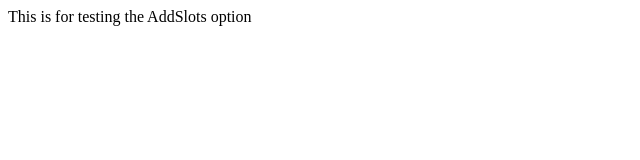
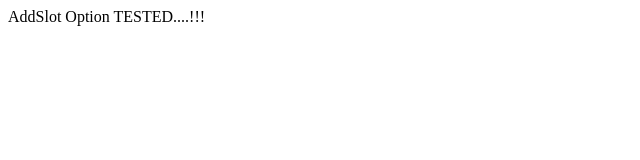
Before and after one commit to PSujgure/azuretraining01, a plain HTML site: page index.html in a window 1280 px wide. Shown: the whole page, without its empty margins (0-640 px from the left). Drawn offline with Linux system fonts and the light colour scheme.

Commit message:
Update index.html

```diff
--- a/index.html
+++ b/index.html
@@ -2,6 +2,6 @@
 <html>
 <header><title>AddSlot-Test</title></header>
 <body>
-This is for testing the AddSlots option
+AddSlot Option TESTED....!!!
 </body>
 </html
```
